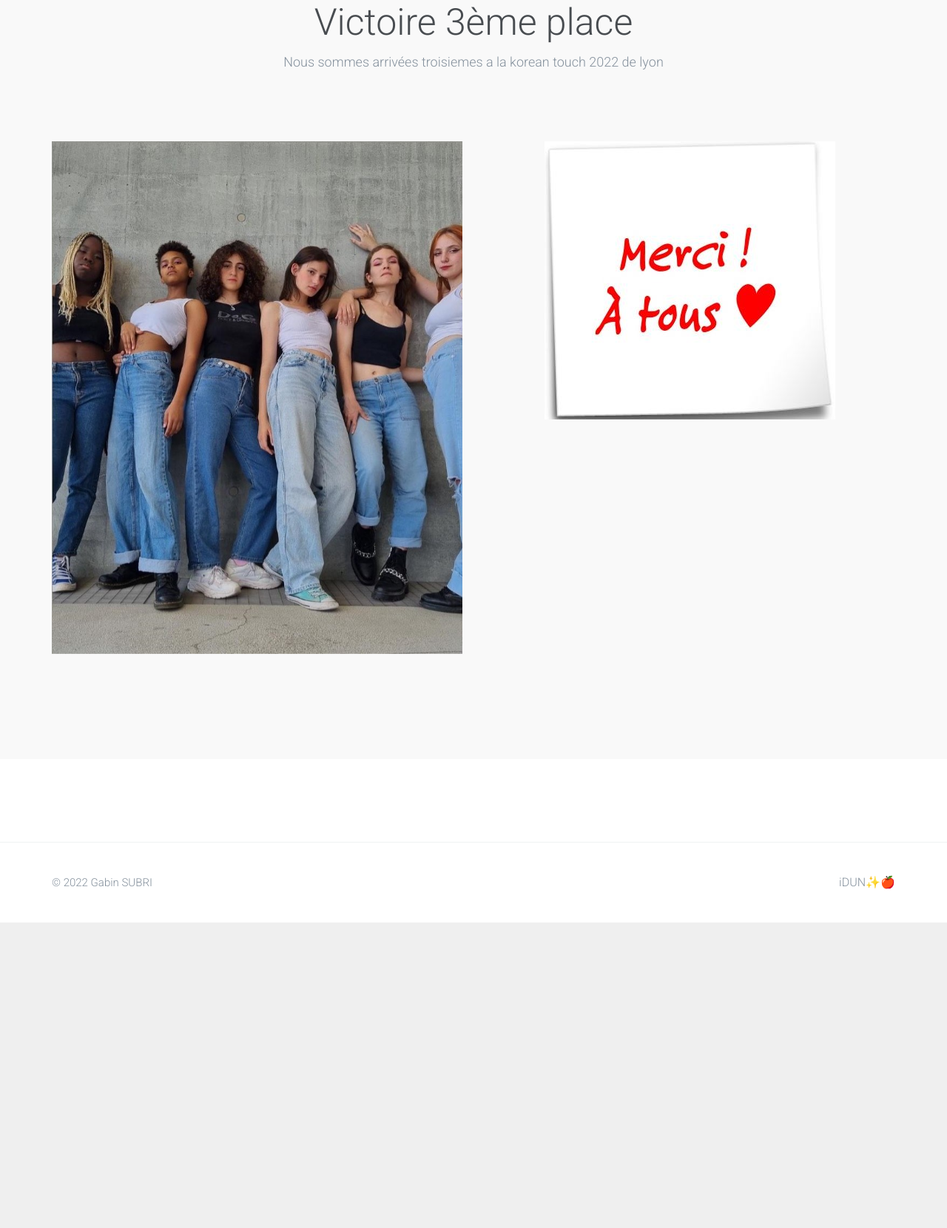
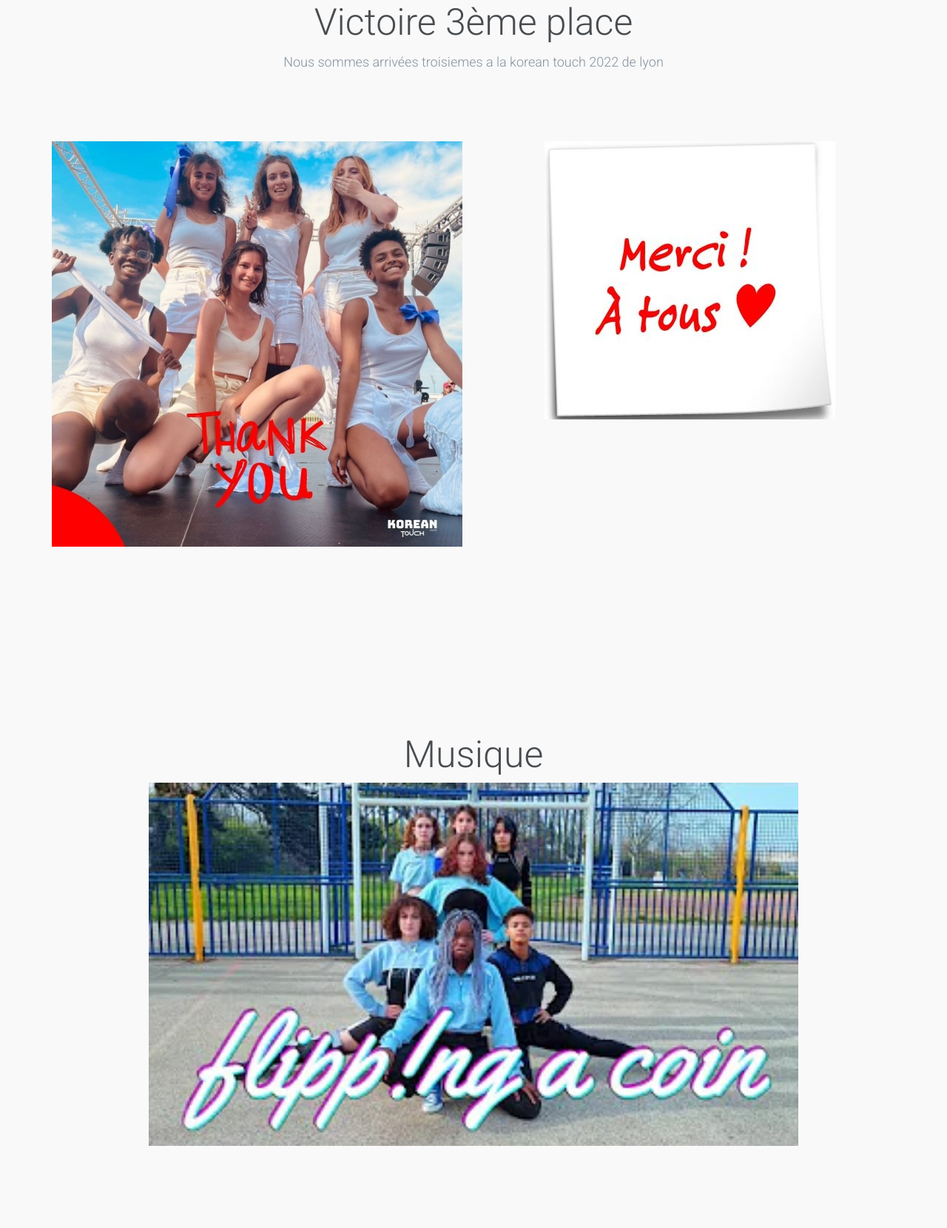
Before and after one commit to Gabin-SUBRI/IDUN-frontend, a plain HTML site: page index.html in a window 1280 px wide. Shown: the part 860-2520 px from the top of the page at 74% size. Before the commit the page ends 2107 px from the top, so only its background shows below. Drawn offline with nearby package versions, Linux system fonts and the light colour scheme; files whose address does not match are found by name.

Commit message:
ajout vidéo youtube et modification instagram perso

```diff
--- a/index.html
+++ b/index.html
@@ -100,7 +100,7 @@
 					<div class="col-sm-6">
 						<div class="fh5co-person">
 							<figure class="animate-box">
-									<img src="images/grp.jpg" alt="Free HTML5 Bootstrap Template by FREEHTML5.co" class="img-responsive">
+								<img src="images/koreantouch.jpg" alt="Free HTML5 Bootstrap Template by FREEHTML5.co" class="img-responsive">
 							</figure>
 						</div>
 					</div>
@@ -110,6 +110,22 @@
 								<img src="images/merci.jpg" alt="Free HTML5 Bootstrap Template by FREEHTML5.co" class="img-responsive">
 							</figure>
 						</div>
+					</div>
+				</div>
+			</div>
+		</section>
+		<section id="fh5co-projects">
+			<div class="container">
+				<div class="row row-bottom-padded-md">
+					<div class="col-md-6 col-md-offset-3 text-center">
+						<h2 class="fh5co-lead animate-box">Musique</h2>
+					</div>
+					<div class="fh5co-person">
+						<figure class="animate-box">
+							<a href="https://www.youtube.com/watch?v=lZqOecph3_U" target="_blank">
+								<img src="images/flippingacoin.png" height="75%" width="75%" alt="Free HTML5 Bootstrap Template by FREEHTML5.co" class="img-responsive">
+							</a>
+						</figure>
 					</div>
 				</div>
 			</div>
```
Also changed, not shown: groupe.html (+7 -7 lines), images/flippingacoin.png (added), images/koreantouch.jpg (added). Lines whose indentation alone changed are shown as unchanged.
